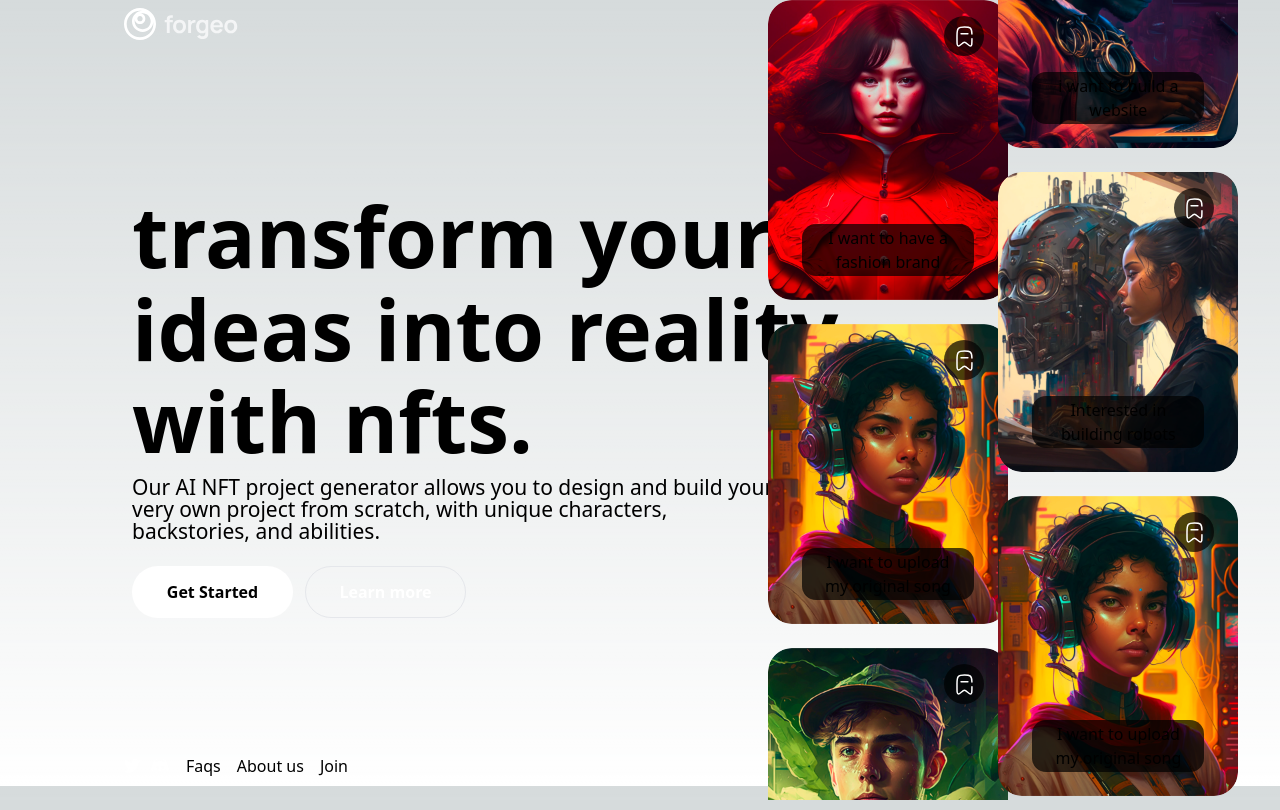
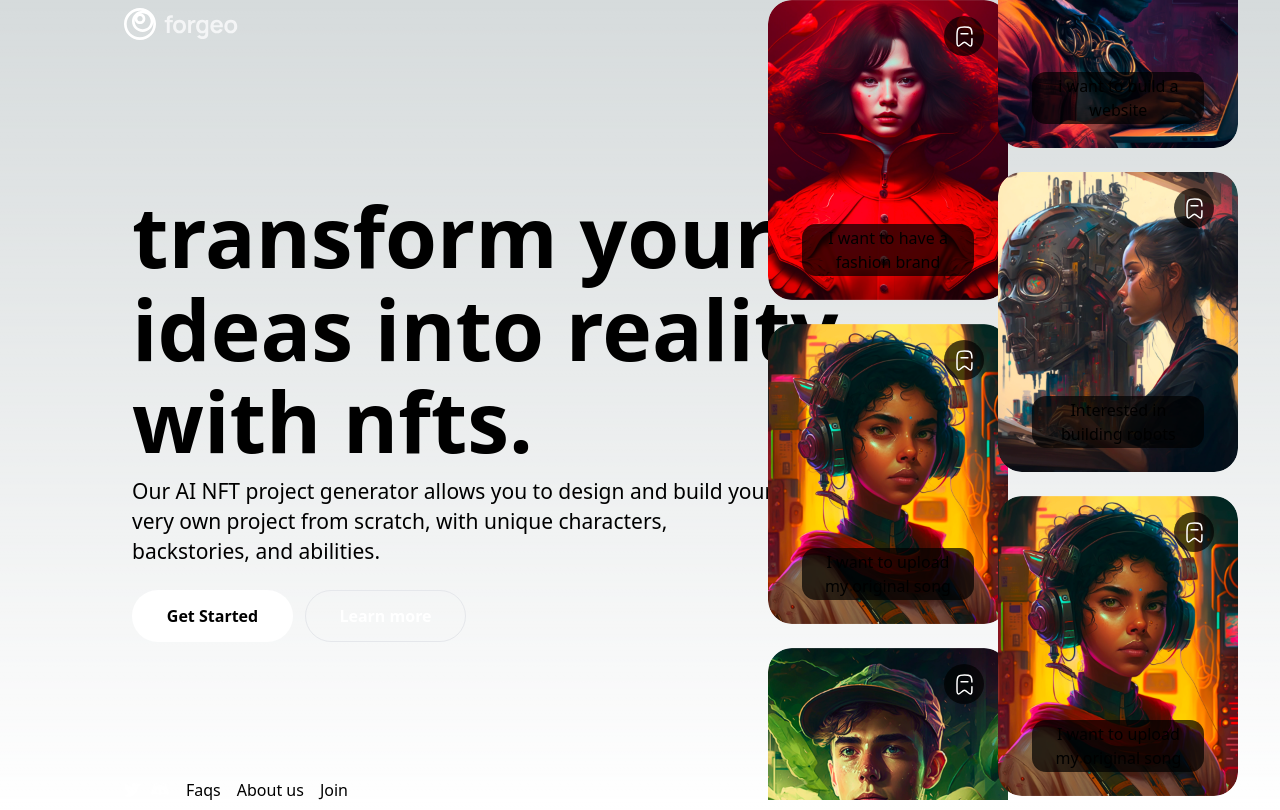
Before and after one commit to 4eug/Redesign-Buildspace-Forgeo, a Next.js app: page / in a window 1280 px wide. Shown: the top 810 px of the page. Built offline with nearby package versions, Linux system fonts and the light colour scheme.

Commit message:
Some Changes

```diff
--- a/src/components/hero.tsx
+++ b/src/components/hero.tsx
@@ -26,7 +26,7 @@ export const HeroSubtitle = ({ children, className }: HeroElementProps) => {
   return (
     <p
       className={classNames(
-        'mb-6 lg:text-[21px] md:text-[16px] text-[12px] font-light lg:leading-[22px] md:leading-[21.86px] leading-[16.39px]',
+        'mb-6 lg:text-[21px] md:text-[16px] text-[12px] font-light lg:leading-[30.05px] md:leading-[21.86px] leading-[16.39px]',
         className
       )}
     >
@@ -36,5 +36,5 @@ export const HeroSubtitle = ({ children, className }: HeroElementProps) => {
 };
 
 export const Hero = ({ children }: HeroProps) => {
-  return <div className="lg:text-start text-center flex">{children}</div>;
+  return <div className="lg:text-start text-center grid">{children}</div>;
 };
```
